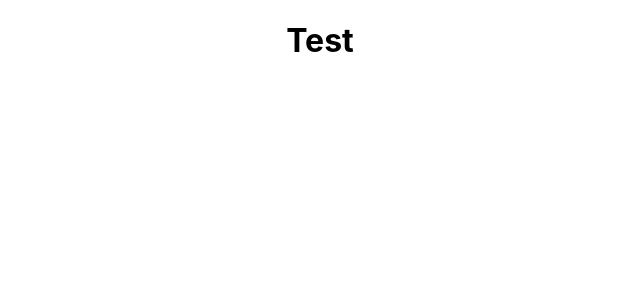
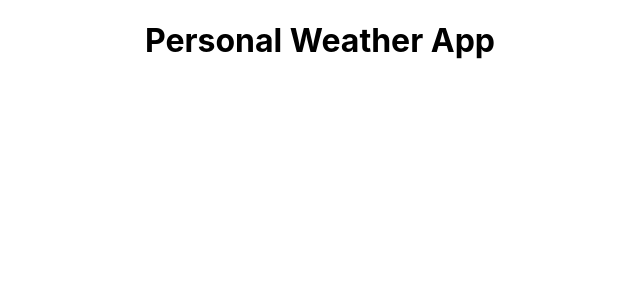
Before and after one commit to 25Ericcheong/weather-app, a React (Create React App) app: page / in a window 1280 px wide. Shown: the top 300 px of the page, without its empty margins (320-960 px from the left). Built offline with nearby package versions, Linux system fonts and the light colour scheme.

Commit message:
jsx intro

```diff
--- a/public/index.html
+++ b/public/index.html
@@ -24,7 +24,7 @@
       work correctly both with client-side routing and a non-root public URL.
       Learn how to configure a non-root public URL by running `npm run build`.
     -->
-    <title>React App</title>
+    <title>Eric's Fun Personal React Weather App</title>
   </head>
   <body>
     <noscript>You need to enable JavaScript to run this app.</noscript>
--- a/src/App.js
+++ b/src/App.js
@@ -1,13 +1,10 @@
-import './App.css';
+import "./App.css";
 
 function App() {
-  return (
-    <div className="App">
-      <h1>
-        Test
-      </h1>
-    </div>
-  );
+  const name = "Weather App";
+  const element = <h1>Personal {name}</h1>;
+
+  return <div className="App">{element}</div>;
 }
 
 export default App;
```
Also changed, not shown: 1 other file (tests, documents, lock files or other folders).
